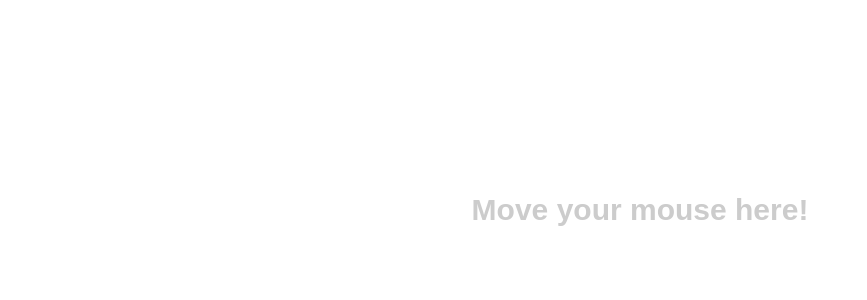
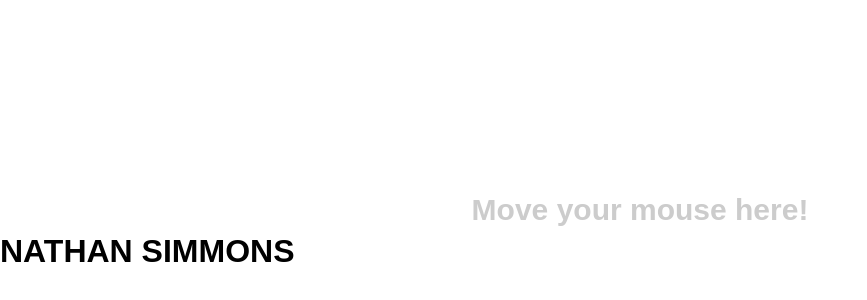
Before and after one commit to nathanhbsimmons/portfolio-v2, a React (Create React App) app in the folder portfolio-v2/: page / in a window 1280 px wide. Shown: the part 188-488 px from the top of the page, without its empty margins (0-867 px from the left). Built offline with nearby package versions, Linux system fonts and the light colour scheme.

Commit message:
added initial title

```diff
--- a/portfolio-v2/src/App.css
+++ b/portfolio-v2/src/App.css
@@ -5,4 +5,12 @@
 .header {
   margin: 0;
   height: 100%;
+
+  position: relative;
 }
+
+.title {
+
+  position: absolute;
+  top: 50%;
+}
--- a/portfolio-v2/src/components/Header.js
+++ b/portfolio-v2/src/components/Header.js
@@ -5,9 +5,12 @@ import '../Scripts.js'
 function Header(){
 
     return (
-        <div className="header">
+        <div>
+        <div className='header'>
+        </div>
+        <h1 className='title'>NATHAN SIMMONS</h1>
+        </div>
 
-        </div>
     );
 
 }
```
